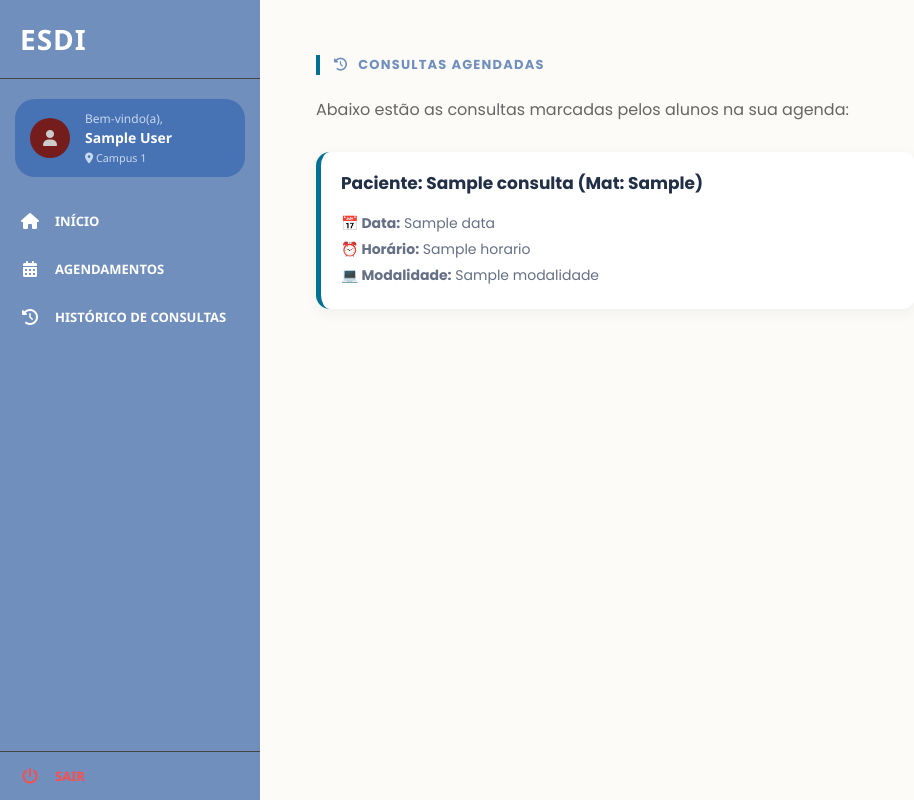
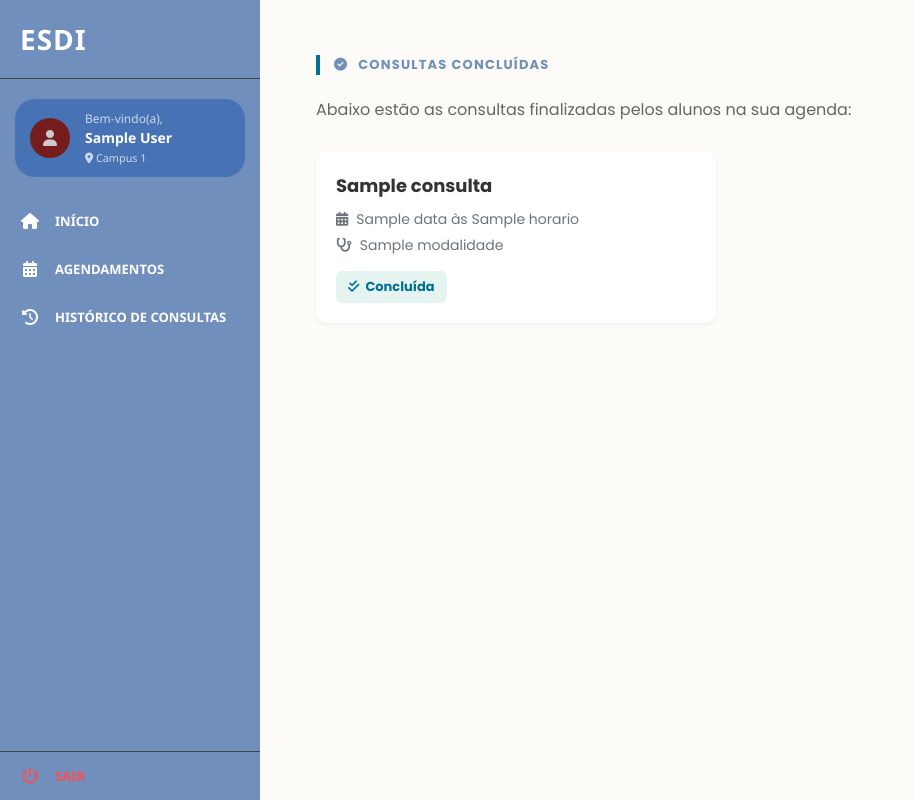
Before and after one commit to myndlynx/Espa-o-Seguro-Digital, a Flask app: template templates/psicologo_historico.html in a window 1280 px wide. Shown: the whole page, without its empty margins (0-914 px from the left). Run offline with Flask 3, Linux system fonts and the light colour scheme; the visitor is signed in with stand-in values (Sample User, id 1); the template is opened without the code that fills it: most values are stand-ins (such as "Sample title", 1, 10 or a date in 2020).

Commit message:
consultas concluídas(psicólogo)

```diff
--- a/static/css/styles.css
+++ b/static/css/styles.css
@@ -712,3 +712,50 @@ body {
 
 .status.cancelada { color: #dc3545; }
 .bolinha.cancelada { background: #dc3545; }
+
+.card-historico {
+    background-color: #ffffff;
+    border-radius: 12px;
+    padding: 20px;
+    margin-bottom: 15px;
+    box-shadow: 0 2px 4px rgba(0,0,0,0.05);
+    max-width: 400px;
+    font-family: 'Poppins', 'Segoe UI', Tahoma, Geneva, Verdana, sans-serif;
+}
+
+.card-historico h3 {
+    margin: 0 0 10px 0;
+    font-size: 18px;
+    color: #333;
+    font-weight: 700;
+}
+
+.historico-detalhe {
+    margin: 5px 0;
+    color: #6c757d;
+    font-size: 14px;
+    display: flex;
+    align-items: center;
+    gap: 8px;
+}
+
+.historico-modalidade {
+    margin: 5px 0 15px 0;
+    color: #6c757d;
+    font-size: 14px;
+    display: flex;
+    align-items: center;
+    gap: 8px;
+}
+
+.badge-concluida {
+    display: inline-flex;
+    align-items: center;
+    gap: 6px;
+    background-color: #e6f4f1;
+    color: #017193;
+    padding: 6px 12px;
+    border-radius: 6px;
+    font-size: 13px;
+    font-weight: bold;
+}
--- a/templates/psicologo_agendamentos.html
+++ b/templates/psicologo_agendamentos.html
@@ -29,7 +29,7 @@
         <ul class="sidebar-menu">
             <li><a href="{{ url_for('auth.area_psicologo') }}"><i class="fa-solid fa-house"></i> INÍCIO</a></li>
             <li><a href="{{ url_for('psicologo.psicologo_agendamentos') }}"><i class="fa-solid fa-calendar-days"></i> GERENCIAR HORÁRIOS</a></li>
-            <li><a href="{{ url_for('psicologo.psicologo_historico') }}"><i class="fa-solid fa-clock-rotate-left"></i> HISTÓRICO DE PACIENTES</a></li>
+            <li><a href="{{ url_for('psicologo.psicologo_historico') }}"><i class="fa-solid fa-clock-rotate-left"></i> HISTÓRICO DE CONSULTAS</a></li>
             <li style="margin-top: auto;">
                 <a href="{{ url_for('auth.logout') }}" class="menu-sair"><i class="fa-solid fa-power-off"></i> SAIR</a>
             </li>
--- a/templates/psicologo_historico.html
+++ b/templates/psicologo_historico.html
@@ -37,18 +37,29 @@
     </aside>
 
     <main class="conteudo-principal">
-        <h2 class="secao-titulo"><i class="fa-solid fa-clock-rotate-left"></i> CONSULTAS AGENDADAS</h2>
-        <p style="color: #666; margin-bottom: 30px;">Abaixo estão as consultas marcadas pelos alunos na sua agenda:</p>
+        <h2 class="secao-titulo"><i class="fa-solid fa-check-circle"></i> CONSULTAS CONCLUÍDAS</h2>
+        <p style="color: #666; margin-bottom: 30px;">Abaixo estão as consultas finalizadas pelos alunos na sua agenda:</p>
 
         {% if consultas|length == 0 %}
-            <p style="color: #666;">Nenhuma consulta agendada até o momento.</p>
+            <p style="color: #666;">Nenhuma consulta concluída até o momento.</p>
         {% else %}
             {% for c in consultas %}
-                <div class="card-aluno">
-                    <h3>Paciente: {{ c.aluno_nome }} (Mat: {{ c.aluno_matricula }})</h3>
-                    <p><strong>📅 Data:</strong> {{ c.data }}</p>
-                    <p><strong>⏰ Horário:</strong> {{ c.horario }}</p>
-                    <p><strong>💻 Modalidade:</strong> {{ c.modalidade }}</p>
+                <div class="card-historico">
+
+                    <h3>{{ c.aluno_nome }}</h3>
+
+                    <p class="historico-detalhe">
+                        <i class="fa-solid fa-calendar-days"></i> {{ c.data }} às {{ c.horario }}
+                    </p>
+
+                    <p class="historico-modalidade">
+                        <i class="fa-solid fa-stethoscope"></i> {{ c.modalidade }}
+                    </p>
+
+                    <div class="badge-concluida">
+                        <i class="fa-solid fa-check-double"></i> Concluída
+                    </div>
+
                 </div>
             {% endfor %}
         {% endif %}
```
Also changed, not shown: modulos/psicologo.py (+25 -2 lines).
